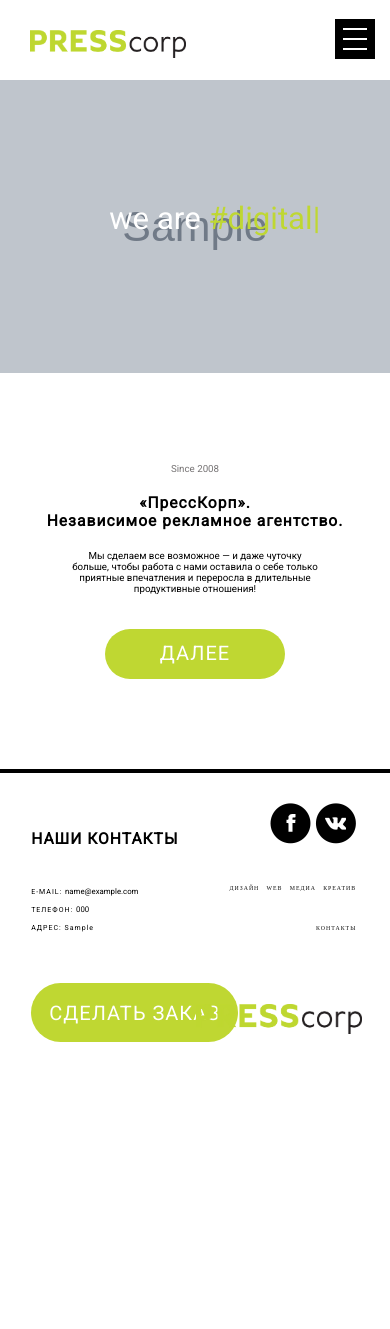
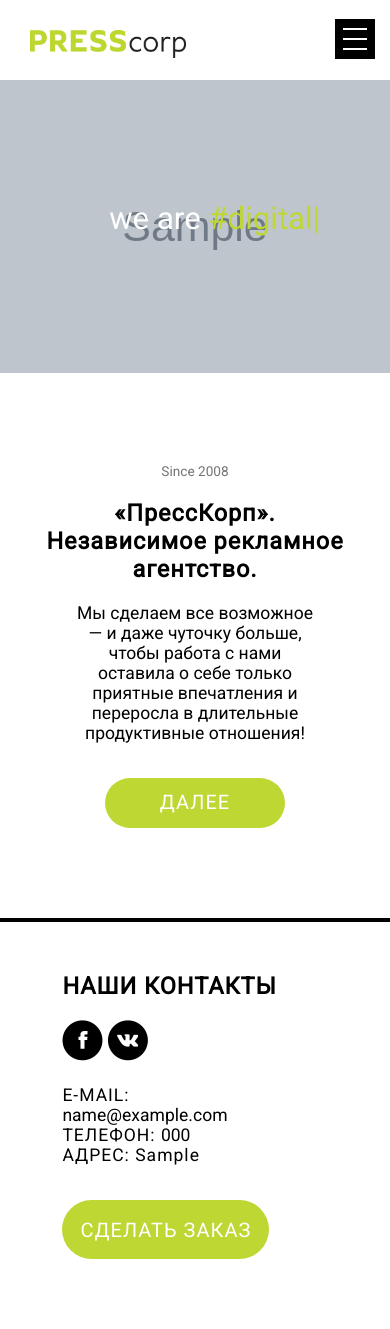
Before and after one commit to felixo/dndpr, a Django app: page / in a window 390 px wide. Before the commit the page ends 1042 px from the top, so only its background shows below. Run offline with Django 3.2, Linux system fonts and the light colour scheme; tables that the repository leaves empty hold one stand-in row (values such as "Sample post"); grey boxes marked "Sample" are stand-in pictures; some libraries are stand-ins or nearby versions.

Commit message:
footer done

```diff
--- a/presscorp/static/presscorp/script.js
+++ b/presscorp/static/presscorp/script.js
@@ -59,4 +59,23 @@
         if($(this).width() > 768 && $(document).scrollTop() < 20) { jQuery('#menu a').css({"color":"black"}); }
         else { jQuery('#menu a').css({"color":"white"});}
      });
+
+     $('#footer_fb_img img').hover(
+            function() {
+                $(this).attr('src','static/presscorp/images/fb_social_green.png');
+            },
+            function() {
+                $(this).attr('src','static/presscorp/images/fb_social_black.png');
+            }
+     );
+     $('#footer_vk_img img').hover(
+            function() {
+                $(this).attr('src','static/presscorp/images/vk_social_green.png');
+            },
+            function() {
+                $(this).attr('src','static/presscorp/images/vk_social_black.png');
+            }
+     );
+
+
  });
--- a/presscorp/static/presscorp/style.css
+++ b/presscorp/static/presscorp/style.css
@@ -215,6 +215,14 @@ h1 {
     font-size: 3.5vw;
 }
 
+h2 {
+    margin-top: 20px;
+    margin-bottom: 20px;
+    color: black;
+    font-family: 'Roboto', sans-serif;
+    font-size: 3.5vw;
+}
+
 .about_us {
     margin-top: 20px;
     margin-bottom: 20px;
@@ -385,7 +393,7 @@ z-index: 3;
     font-size: 2.5vw;
 }
 
-h1 {
+h1, h2 {
     font-size: 4vw;
 }
 
@@ -414,8 +422,42 @@ float: none;
 }
 
 .widget-post-title {
-font-size: 1.5em;
+    font-size: 1.5em;
 }
+
+.footer_list_dot {
+    display: block;
+}
+
+.footer_logo {
+    display: none;
+}
+
+.low_menu_list {
+    display: none;
+}
+
+.footer_list_dot:nth-child(2n) {
+    text-align: left;
+}
+
+.contact_dot span {
+    font-size: 2.5vw;
+}
+
+.contact_dot a {
+    font-size: 2.5vw;
+}
+
+#social_list {
+    margin-bottom: 20px;
+    margin-top: 15px;
+}
+
+#footer_list {
+    margin-left: 16%;
+}
+
 }
 @media (max-width: 480px) {
 /* выравниванием логотип по центру */
@@ -461,4 +503,38 @@ text-align: center;
 text-align: center;
 margin-bottom: 0;
 }
+
+.contact_dot span {
+    font-size: 4.5vw;
 }
+
+.contact_dot a {
+    font-size: 4.5vw;
+}
+
+.since {
+    font-size: 3.5vw;
+}
+
+h1 {
+    font-size: 6vw;
+    width: 80%;
+    margin-left: auto;
+    margin-right: auto;
+}
+
+h2 {
+    font-size: 6vw;
+}
+
+.about_us {
+    font-size: 4.5vw;
+}
+
+.footer_list_dot {
+    width: 80%;
+}
+
+
+
+}
--- a/presscorp/templates/presscorp/base.html
+++ b/presscorp/templates/presscorp/base.html
@@ -43,16 +43,16 @@
 <footer>
     <ul id="footer_list">
         <li class="footer_list_dot">
-            <h1>НАШИ КОНТАКТЫ</h1>
+            <h2>НАШИ КОНТАКТЫ</h2>
         </li>
         <li class="footer_list_dot">
             <ul id="social_list">
                 <li class="social_dot">
-                    <a href="{{ web.fb}}">
+                    <a id="footer_fb_img" href="{{ web.fb}}">
                         <img src="{% static 'presscorp/images/fb_social_black.png' %}" alt="fb_social_black">
                     </a>
                 </li>
-                <li class="social_dot">
+                <li id="footer_vk_img" class="social_dot">
                     <a href="{{ web.vk}}">
                         <img src="{% static 'presscorp/images/vk_social_black.png' %}" alt="vk_social_black">
                     </a>
```
